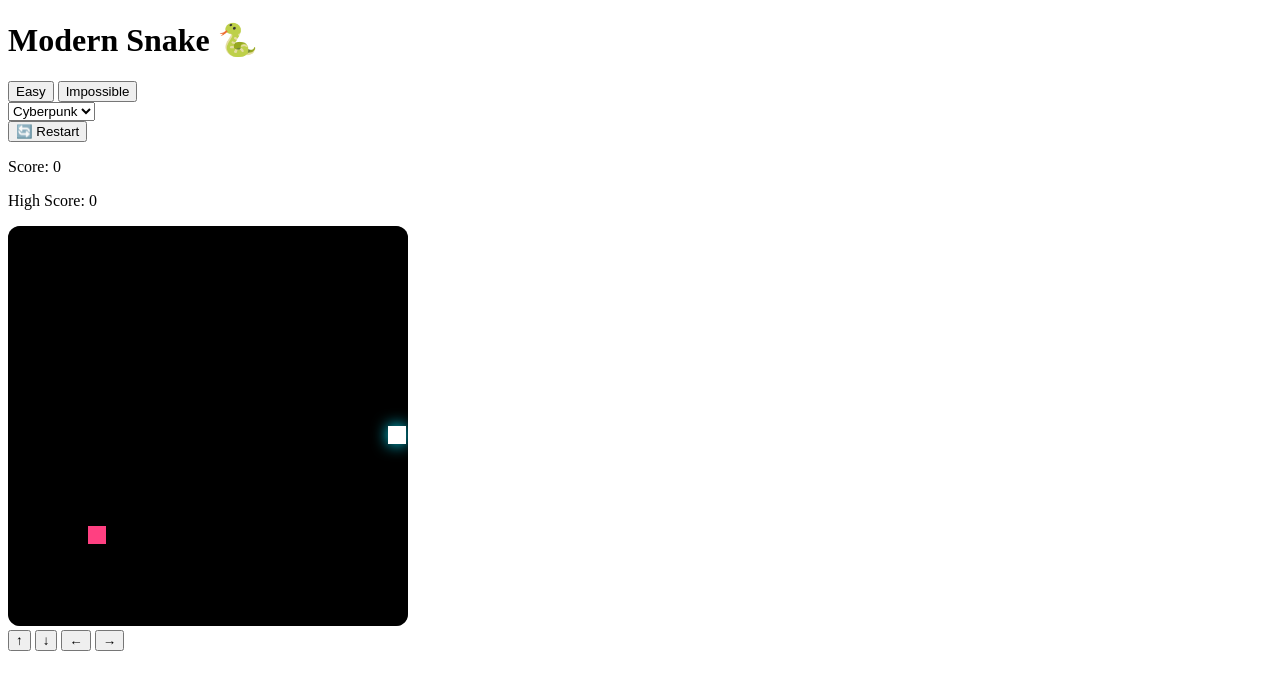
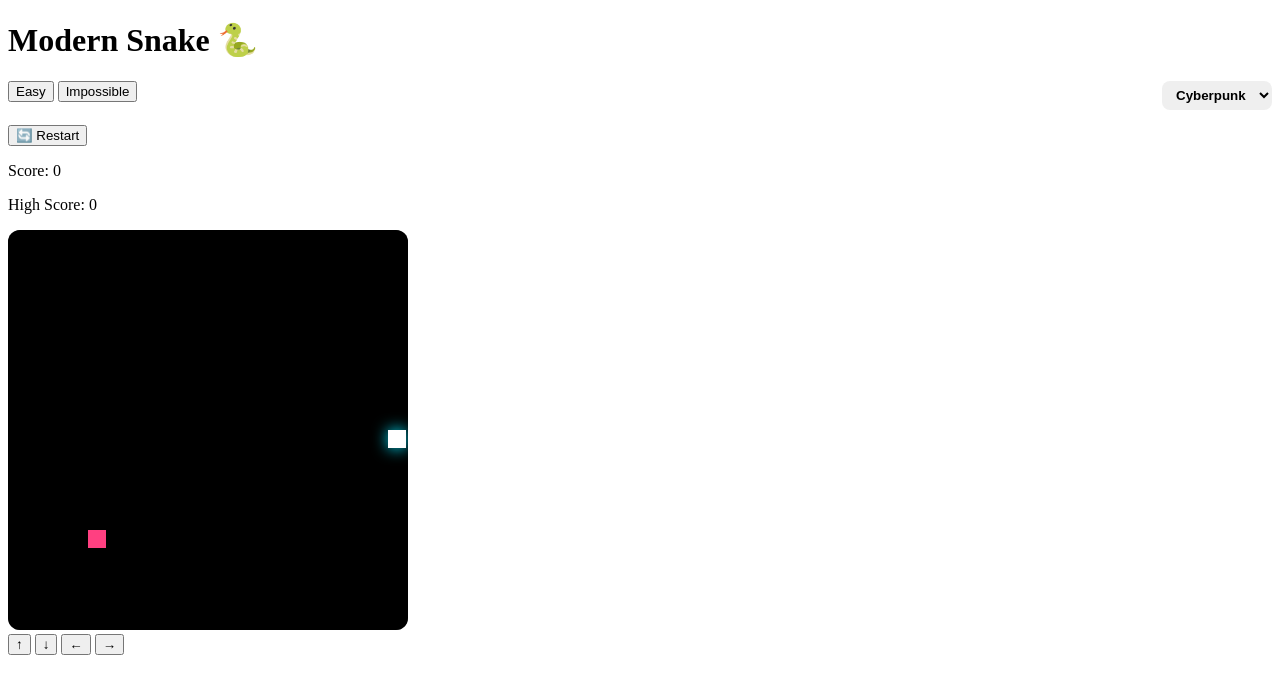
Before and after one commit to shyanipal-lab/snakes-, a website built with Parcel: page index.html in a window 1280 px wide. Built offline with nearby package versions, Linux system fonts and the light colour scheme.

Commit message:
Update styles.css

```diff
--- a/styles.css
+++ b/styles.css
@@ -216,4 +216,20 @@ gameLoop();
 canvas {
   background: rgba(0, 0, 0, 0.6);
   border-radius: 12px;
+}.top-bar {
+  display: flex;
+  justify-content: space-between;
+  margin-bottom: 15px;
 }
+
+select {
+  padding: 6px 10px;
+  border-radius: 8px;
+  border: none;
+  font-weight: bold;
+}
+
+.right-panel button.pressed {
+  transform: scale(0.9);
+  opacity: 0.7;
+}
```
